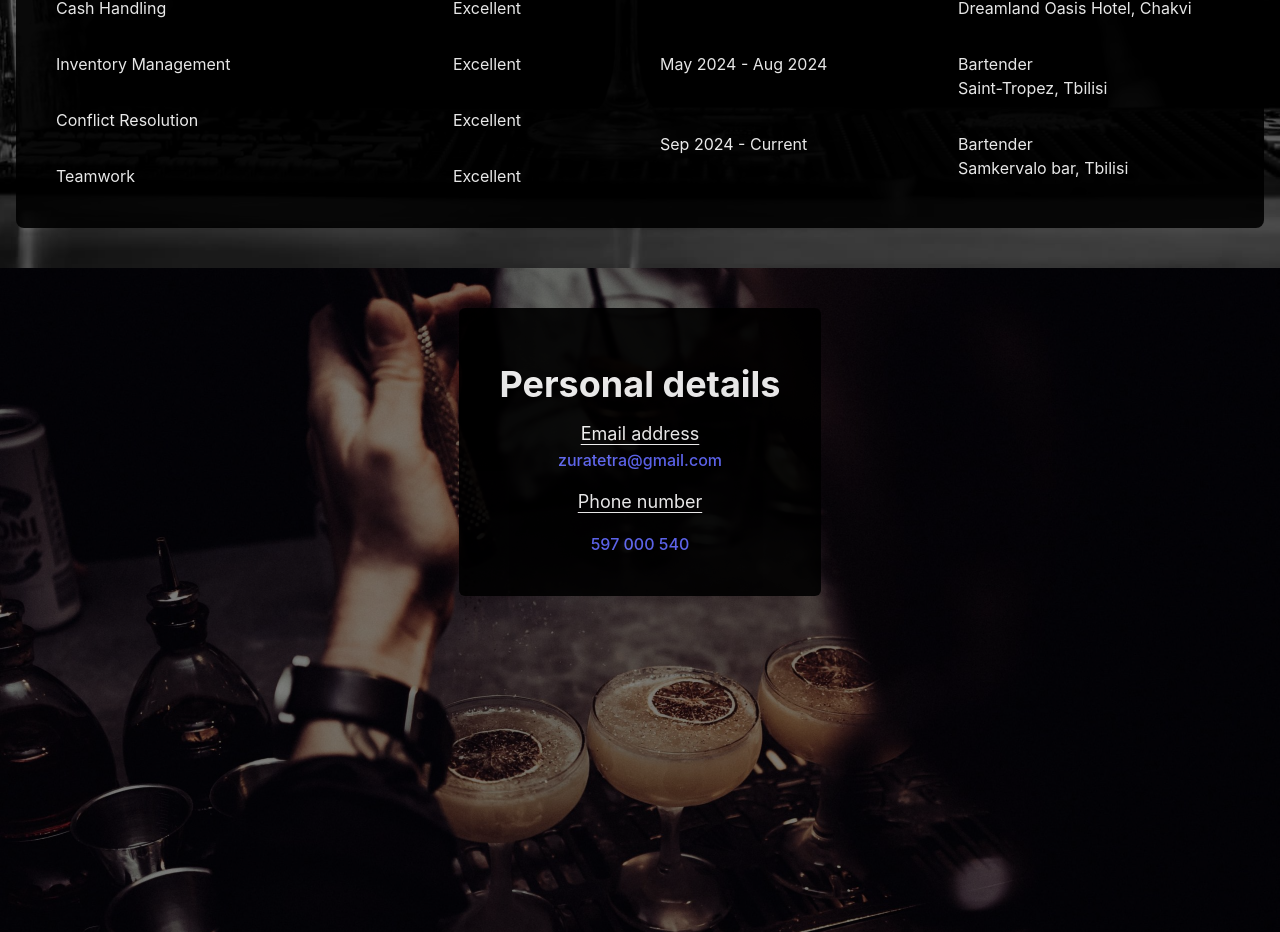
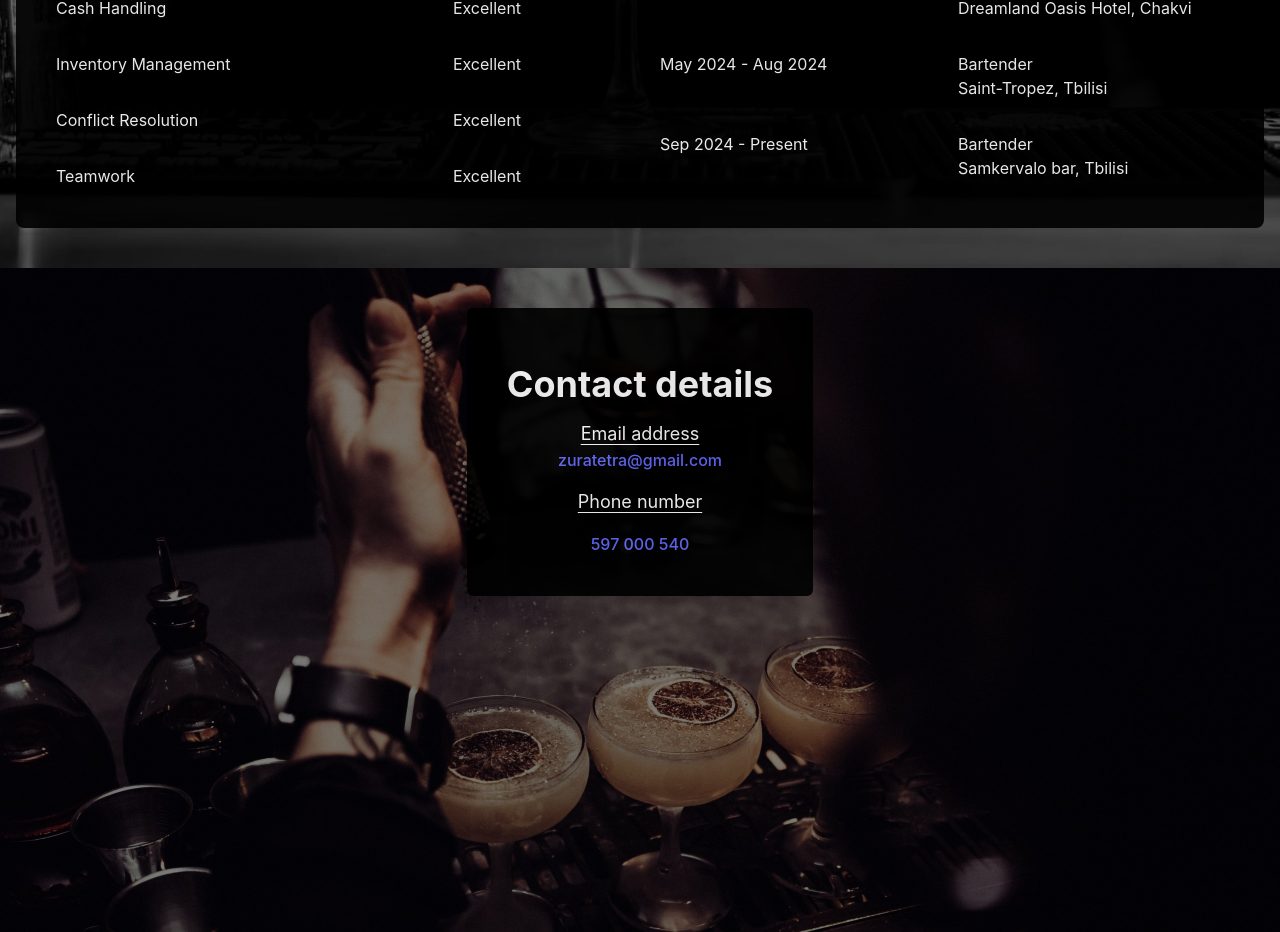
Before and after one commit to zura445/Bartender-resume, a React (Vite) app: page / in a window 1280 px wide. Shown: the part 800-1732 px from the top of the page. Built offline with nearby package versions, Linux system fonts and the light colour scheme.

Commit message:
change some text

```diff
--- a/src/App.jsx
+++ b/src/App.jsx
@@ -103,7 +103,7 @@ function App() {
                     <div className="">Bartender</div>
                     <p>Saint-Tropez, Tbilisi</p>
                   </div>
-                  <p>Sep 2024 - Current</p>
+                  <p>Sep 2024 - Present</p>
                   <div>
                     <div className="">Bartender</div>
                     <p>Samkervalo bar, Tbilisi</p>
@@ -123,7 +123,7 @@ function App() {
         <div className="absolute inset-0 bg-black bg-opacity-50"></div>
         <div className="relative flex flex-col justify-center items-center text-white px-4 ">
           <div className="py-10 bg-black opacity-90 flex flex-col items-center px-10 mt-10 rounded-md">
-            <h1 className="text-4xl font-bold mt-4">Personal details</h1>
+            <h1 className="text-4xl font-bold mt-4">Contact details</h1>
             <p className="text-lg mt-4 underline underline-offset-4">
               Email address
             </p>
```
